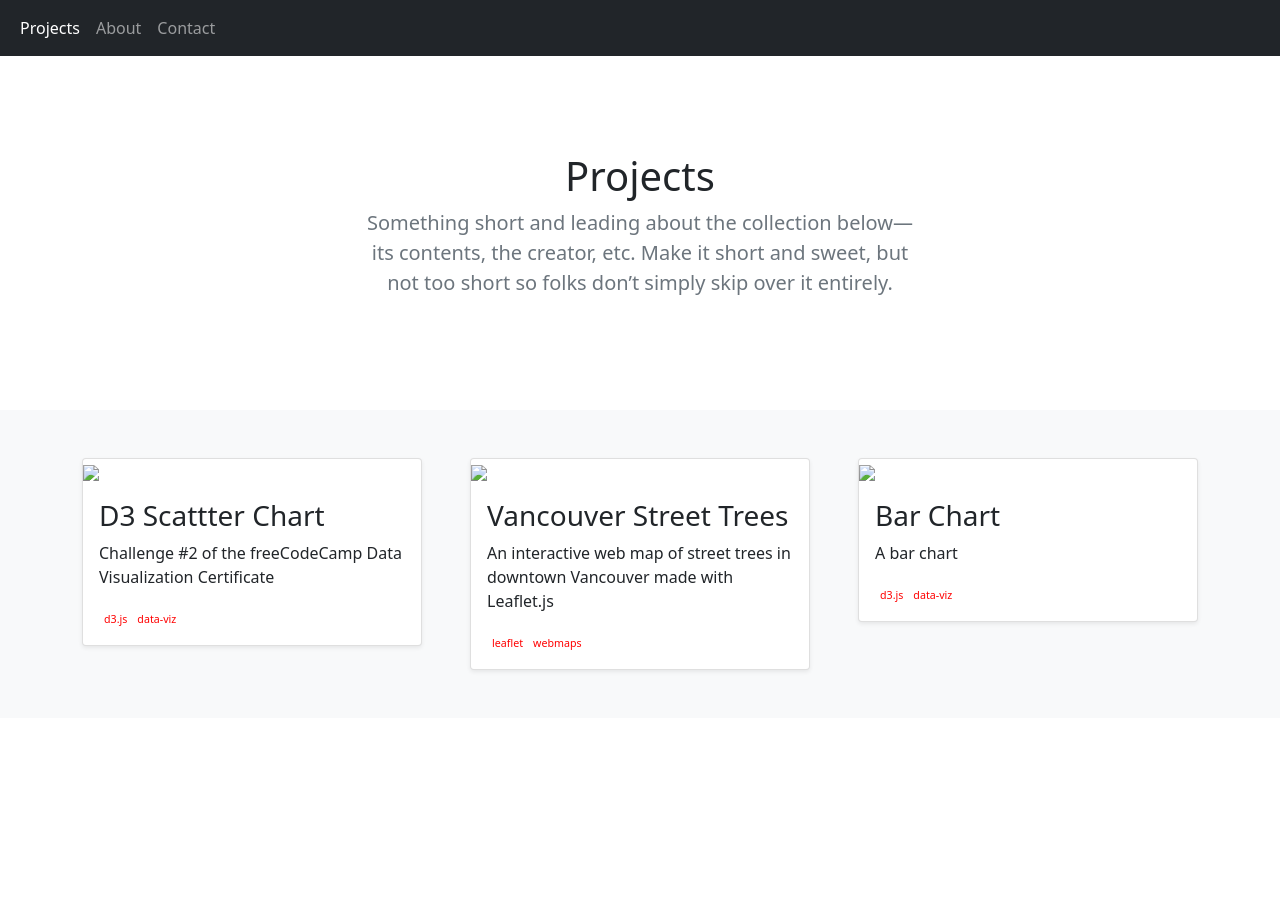
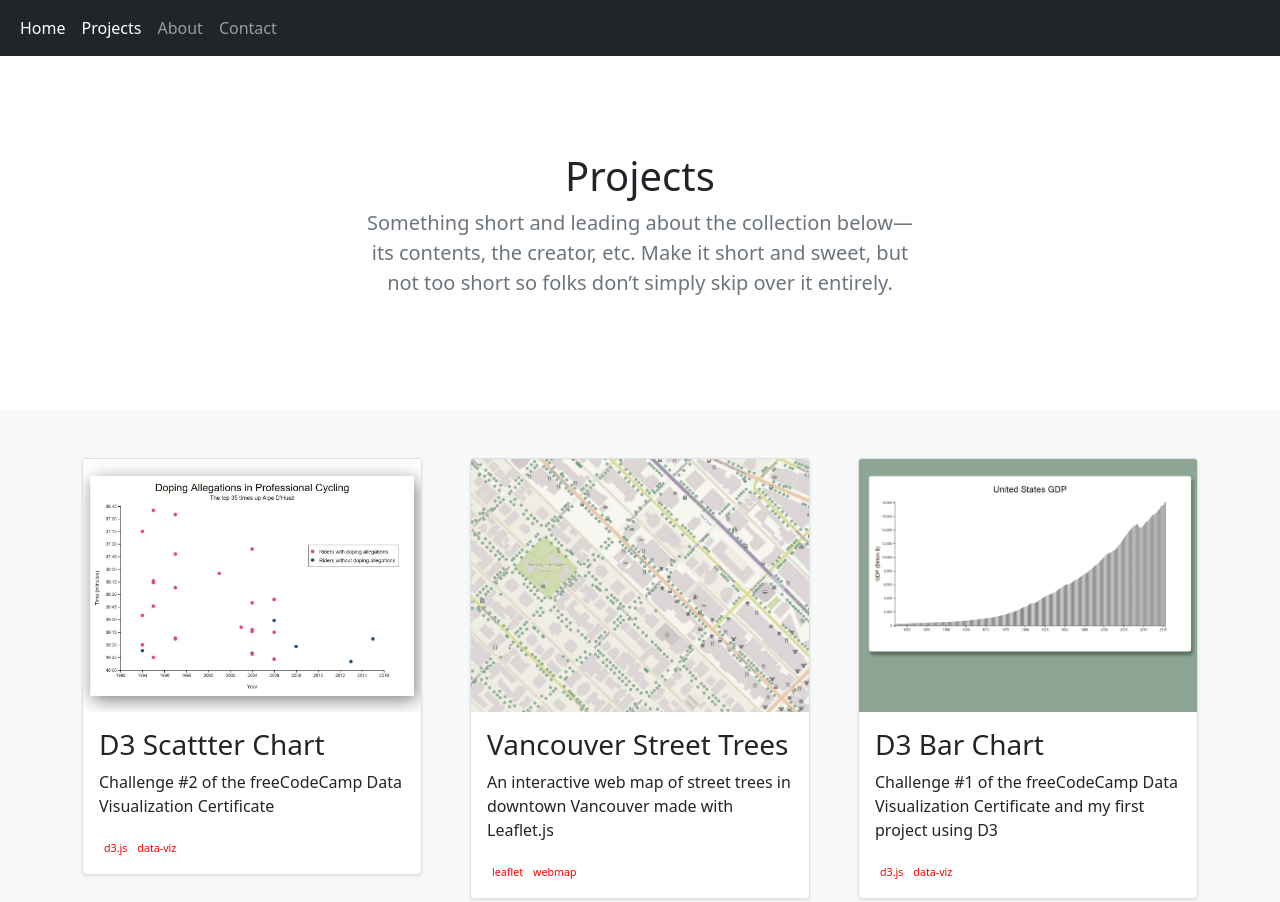
Before and after one commit to rtempest/rtempest.github.io, a plain HTML site: page index.html in a window 1280 px wide. Shown: the top 902 px of the page. Before the commit the page ends 800 px from the top, so only its background shows below. Drawn offline with nearby package versions, Linux system fonts and the light colour scheme.

Commit message:
added another project

```diff
--- a/index.html
+++ b/index.html
@@ -26,6 +26,9 @@
                 <!-- navbar links -->
                 <div class="collapse navbar-collapse" id="navbarNav">
                     <ul class="navbar-nav">
+                        <li class="nav-item">
+                            <a class="nav-link active" aria-current="page" href="#">Home</a>
+                        </li>
                         <li class="nav-item">
                             <a class="nav-link active" aria-current="page" href="#">Projects</a>
                         </li>
--- a/index.js
+++ b/index.js
@@ -4,23 +4,30 @@ const projects = [
     {
         'name': 'D3 Scattter Chart',
         'url': 'https://rtempest.github.io/fcc_scatter_chart/',
-        'img': 'fcc_scatter_chart_2.jpg',
+        'img': 'images/fcc_scatter_chart_2.jpg',
         'description': 'Challenge #2 of the freeCodeCamp Data Visualization Certificate',
         'tags': ['d3.js', 'data-viz']
     },
     {
         'name': 'Vancouver Street Trees',
         'url': 'https://rtempest.github.io/web_maps/street_trees_webapp/',
-        'img': 'street_trees.jpg',
+        'img': 'images/street_trees.jpg',
         'description': 'An interactive web map of street trees in downtown Vancouver made with Leaflet.js',
-        'tags': ['leaflet', 'webmaps']
+        'tags': ['leaflet', 'webmap']
     },
     {
-        'name': 'Bar Chart',
-        'url': 'http://www.google.com',
-        'img': 'fcc_scatter_chart_cropped.jpg',
-        'description': 'A bar chart',
+        'name': 'D3 Bar Chart',
+        'url': 'https://rtempest.github.io/fcc_bar_chart/',
+        'img': 'images/bar_chart.jpg',
+        'description': 'Challenge #1 of the freeCodeCamp Data Visualization Certificate and my first project using D3',
         'tags': ['d3.js', 'data-viz']
+    },
+    {
+        'name': 'BC Wildfires of 2020',
+        'url': 'https://rtempest.github.io/fcc_bar_chart/',
+        'img': 'images/fcc_scatter_chart_cropped.jpg',
+        'description': 'A leaflet web map showing wildfires in BC',
+        'tags': ['leaflet', 'webmap']
     }
 ]
 
@@ -35,7 +42,7 @@ projects.forEach((x) => {
     <div class="col">
         <div class="card shadow-sm">
             <a href=${x.url}>
-            <img src=${x.img} width="300" height="auto"></a>
+            <img class="card-img-top" src=${x.img} width="300" height="auto"></a>
             <div class="card-body">
                 <h3>${x.name}</h3>
                 <p class="card-text">${x.description}</p>
@@ -45,3 +52,7 @@ projects.forEach((x) => {
     </div>`
 
 });
+
+
+const tags = document.querySelectorAll('.tag')
+// tags.addEventListener('click')
```
Also changed, not shown: images/bar_chart.jpg (added).
